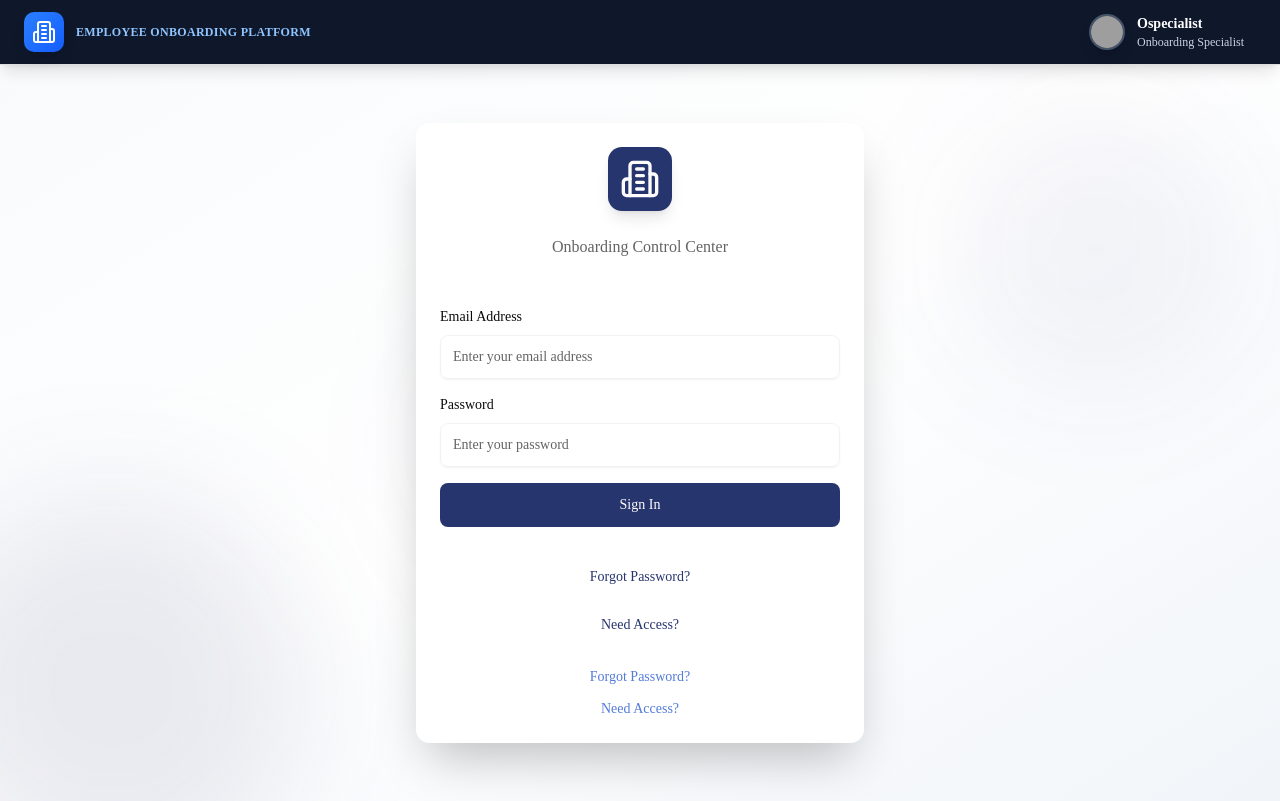
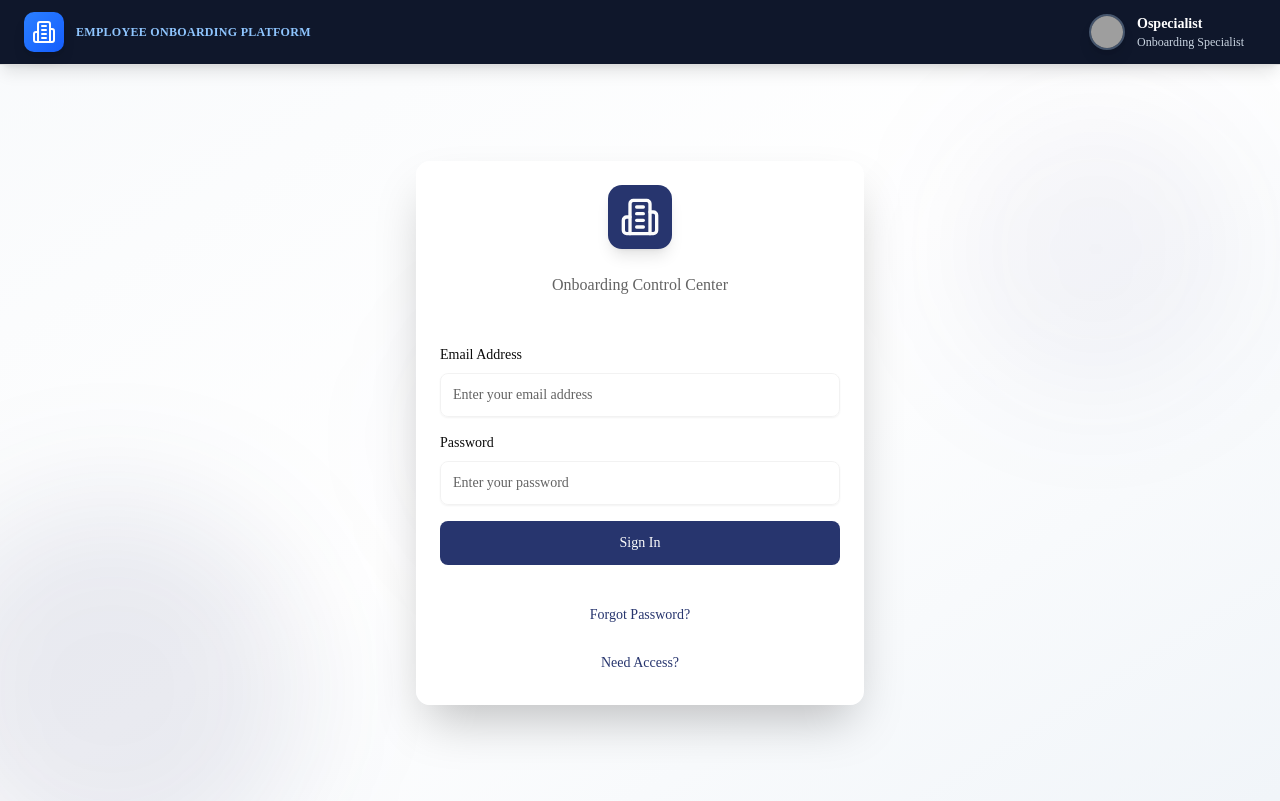
Before and after one commit to priyatiwari-ai/employee-onboarding-application, a Next.js app: page / in a window 1280 px wide. Built offline with nearby package versions, Linux system fonts and the light colour scheme; grey boxes are pictures that could not be loaded.

Commit message:
Update login-page.tsx

```diff
--- a/components/login-page.tsx
+++ b/components/login-page.tsx
@@ -207,13 +207,6 @@ export default function LoginPage({ onLogin }: { onLogin: (email: string) => voi
             </div>
           </form>
 
-          {/* Demo Banner */}
-
-          <div className="mt-6 space-y-3 text-sm">
-            <button className="w-full text-accent hover:underline text-center">Forgot Password?</button>
-            <button className="w-full text-accent hover:underline text-center">Need Access?</button>
-          </div>
-
 
         </CardContent>
       </Card>
```
